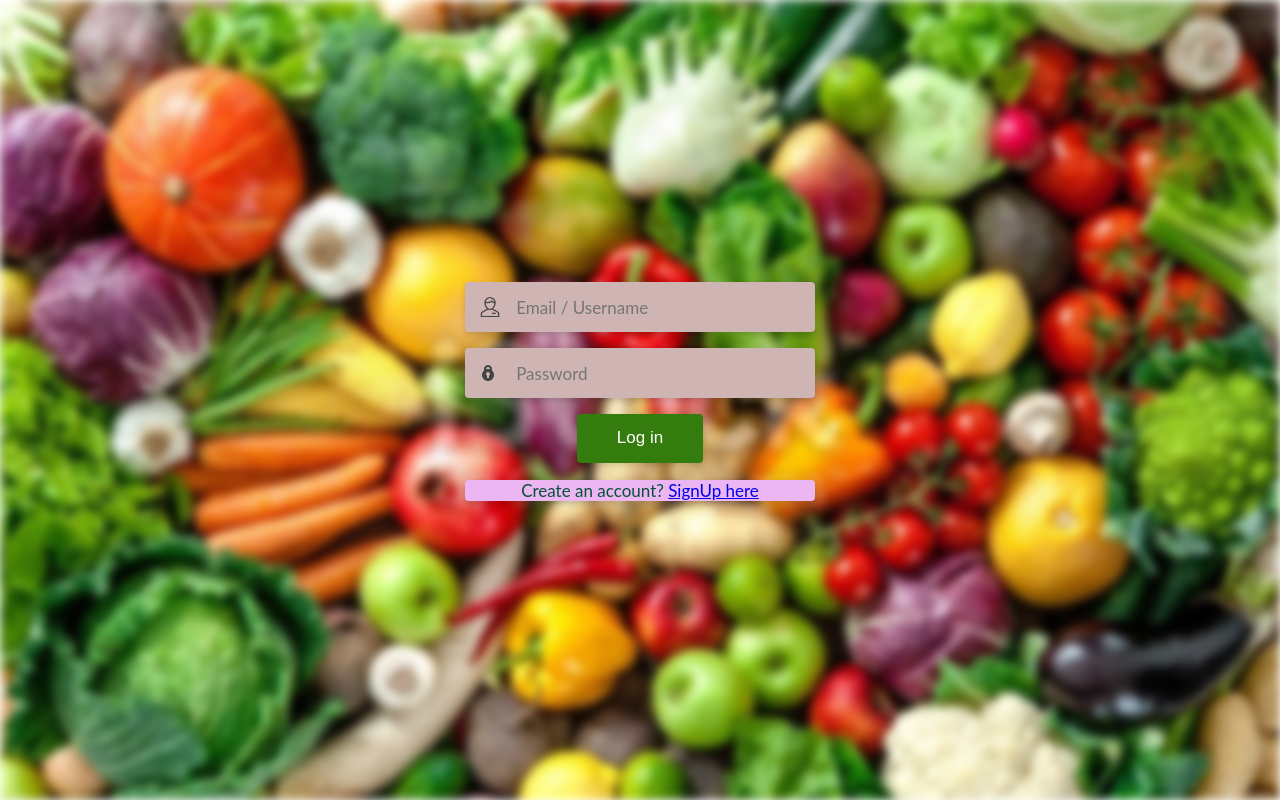
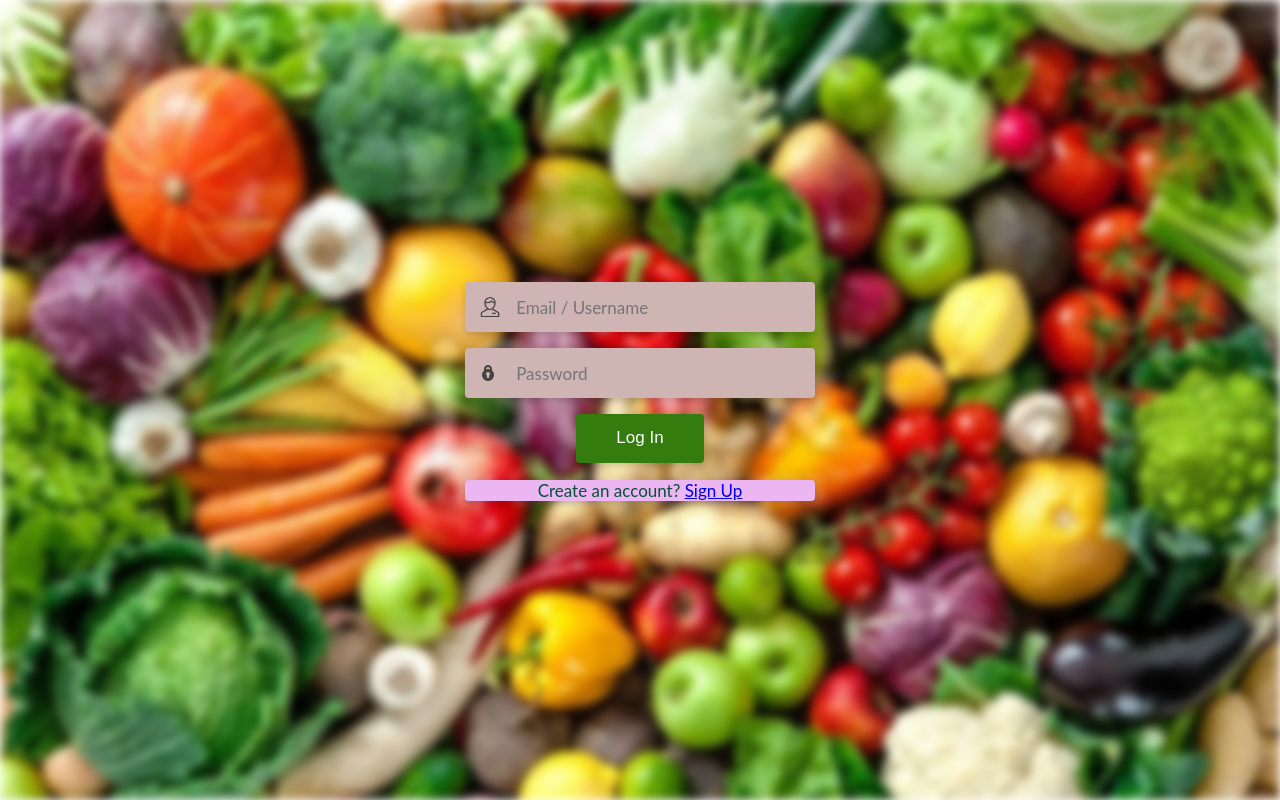
Before and after one commit to Drikshnemkul/online-Vegetable-store, a PHP site: page /login.html in a window 1280 px wide. Run offline with PHP 8.4, Linux system fonts and the light colour scheme.

Commit message:
small change

```diff
--- a/login.css
+++ b/login.css
@@ -89,7 +89,7 @@ form .btn {
   font-size: 17px;
 }
 .acc{
-    outline: none;
+  outline: none;
   border: none;
   margin: 0 auto;
   text-align: center;
--- a/login.html
+++ b/login.html
@@ -19,10 +19,10 @@
  </div>
 
   <div class="form-field">
-    <button class="btn" type="submit">Log in</button>
+    <button class="btn" type="submit">Log In</button>
   </div>
   <div class="acc">
-    <p>Create an account? <a href="signup.html">SignUp here </a></p>
+    <p>Create an account? <a href="signup.html">Sign Up</a></p>
   </div>
 </form>
 </body>
```
